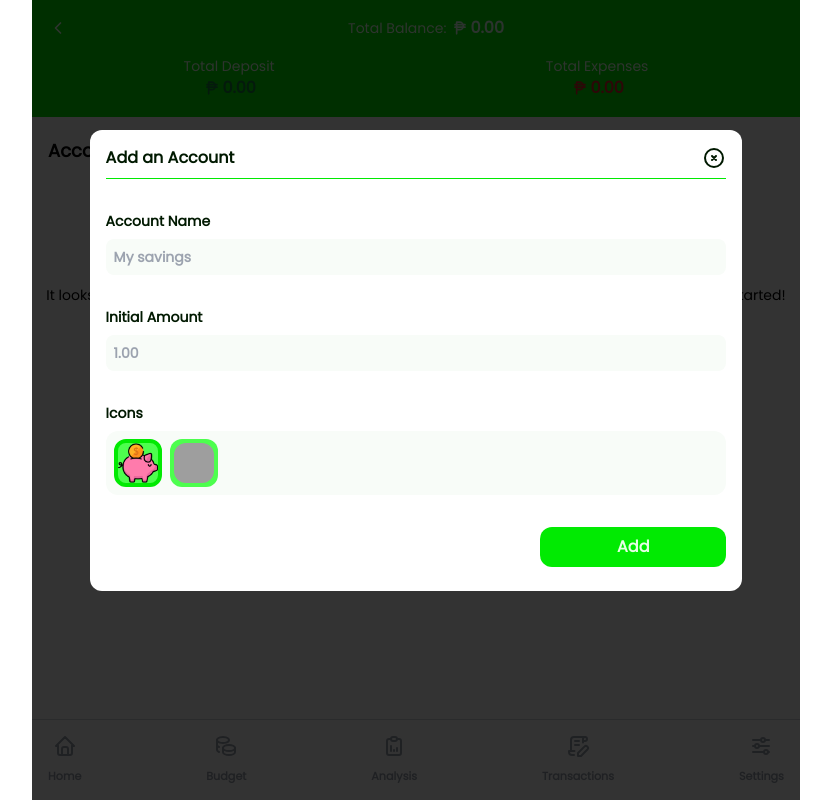
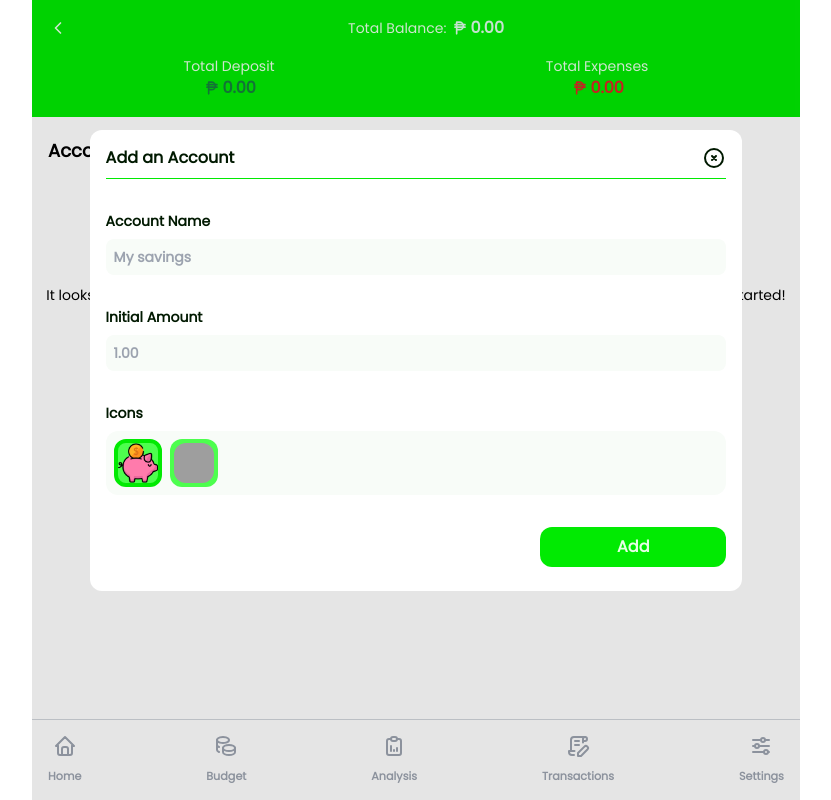
Before and after one commit to KevinChristopherMorco/penny-wise, a React (Vite) app: page /manage-account in a window 1280 px wide. Both pictures are taken after a click on the button "Add an Account". Shown: the whole page, without its empty margins (224-1055 px from the left). Built offline with nearby package versions, Linux system fonts and the light colour scheme; grey boxes are pictures that could not be loaded.

Commit message:
adjust style

```diff
--- a/src/components/modal/account/AccountForm.jsx
+++ b/src/components/modal/account/AccountForm.jsx
@@ -37,7 +37,7 @@ const AddAccount = () => {
   console.log(error);
 
   return (
-    <div className="w-full h-full fixed flex justify-center items-center bg-[#000] bg-opacity-80 animate-fadeIn z-[999] md:w-[70%] md:mx-auto xl:w-[60%] 2xl:w-[40%]">
+    <div className="w-full h-full fixed flex justify-center items-center bg-[#000] bg-opacity-80 animate-fadeIn z-[999] md:bg-opacity-10 md:w-[70%] md:mx-auto xl:w-[60%] 2xl:w-[40%]">
       <div className="w-[85%] h-fit px-4 pt-2 pb-6 mb-[5rem] flex flex-col gap-8 bg-[var(--primary-color)] text-[var(--text-color)] rounded-xl dark:bg-[var(--dark-primary-color)] dark:text-[var(--dark-text-color)]">
         <div className="py-2 flex justify-between items-center font-bold border-b border-[var(--accent-color)] dark:border-[var(--dark-accent-color)]">
           <p>{type === "add" ? "Add an Account" : "Edit an Account"}</p>
--- a/src/components/modal/account/ExpenseForm.jsx
+++ b/src/components/modal/account/ExpenseForm.jsx
@@ -38,7 +38,7 @@ const ExpenseForm = () => {
   };
 
   return (
-    <div className="w-full h-full fixed flex justify-center items-center bg-[#000] bg-opacity-80 animate-fadeIn z-[999] md:w-[70%] md:mx-auto xl:w-[60%] 2xl:w-[40%]">
+    <div className="w-full h-full fixed flex justify-center items-center bg-[#000] bg-opacity-80 animate-fadeIn z-[999] md:bg-opacity-10 md:w-[70%] md:mx-auto xl:w-[60%] 2xl:w-[40%]">
       <div className="w-[85%] h-fit px-4 pt-2 pb-6 mb-[5rem] flex flex-col gap-8 bg-[var(--primary-color)] text-[var(--text-color)] rounded-xl dark:bg-[var(--dark-primary-color)] dark:text-[var(--dark-text-color)]">
         <div className="py-2 flex justify-between items-center font-bold border-b border-[var(--accent-color)] dark:border-[var(--dark-accent-color)]">
           <p>Edit Expense</p>
--- a/src/components/modal/budget/BudgetForm.jsx
+++ b/src/components/modal/budget/BudgetForm.jsx
@@ -38,7 +38,7 @@ const BudgetForm = () => {
   };
 
   return (
-    <div className="w-full h-full fixed flex justify-center items-center bg-[#000] bg-opacity-80 animate-fadeIn z-[999] md:w-[70%] md:mx-auto xl:w-[60%] 2xl:w-[40%]">
+    <div className="w-full h-full fixed flex justify-center items-center bg-[#000] bg-opacity-80 animate-fadeIn z-[999] md:bg-opacity-10 md:w-[70%] md:mx-auto xl:w-[60%] 2xl:w-[40%]">
       <div className="w-[85%] h-fit px-4 pt-2 pb-6 mb-[5rem] flex flex-col gap-8 bg-[var(--primary-color)] text-[var(--text-color)] rounded-xl dark:bg-[var(--dark-primary-color)] dark:text-[var(--dark-text-color)]">
         <div className="py-2 flex justify-between items-center font-bold border-b border-[var(--accent-color)] dark:border-[var(--dark-accent-color)]">
           <p>{type === "add" ? "Set a budget" : "Edit a budget"}</p>
--- a/src/components/pages/Transaction.jsx
+++ b/src/components/pages/Transaction.jsx
@@ -30,7 +30,7 @@ const Transaction = () => {
   };
 
   return (
-    <div className="h-full min-h-screen flex flex-col">
+    <div className="h-full min-h-screen flex flex-col animate-fadeIn">
       <TransactionHeader />
       <TransactionFilter chooseFilter={chooseFilter} />
       <div className="mb-[6rem] flex-1 flex flex-col gap-6">
--- a/src/components/settings/SettingContainer.jsx
+++ b/src/components/settings/SettingContainer.jsx
@@ -11,7 +11,7 @@ const SettingContainer = () => {
   } = useForm();
 
   return (
-    <div className="grow flex">
+    <div className="grow flex animate-fadeIn">
       <div className="basis-[25%] xl:basis-[20%]">
         <ul className="w-full p-2 flex flex-col items-center font-bold">
           <li className="w-full py-1 px-2 flex justify-center items-center gap-2  text-[var(--primary-color)] bg-[var(--accent-color)] rounded-lg dark:text-[var(--dark-primary-color)] dark:bg-[var(--dark-accent-color)]">
--- a/src/global.css
+++ b/src/global.css
@@ -54,6 +54,18 @@ body {
   @apply h-full min-h-screen flex flex-col text-black transition duration-100 delay-0 bg-[var(--primary-color)] md:w-[70%] md:mx-auto xl:w-[60%] 2xl:w-[40%] dark:bg-[var(--dark-primary-color)] dark:text-white;
 }
 
+::-webkit-scrollbar {
+  width: 5px;
+}
+
+::-webkit-scrollbar-track {
+  background: var(--brand-color-100);
+}
+
+::-webkit-scrollbar-thumb {
+  background: var(--accent-color);
+}
+
 /* Hide scrollbar for WebKit browsers */
 .horizontalFilter,
 .planCarousel,
```
